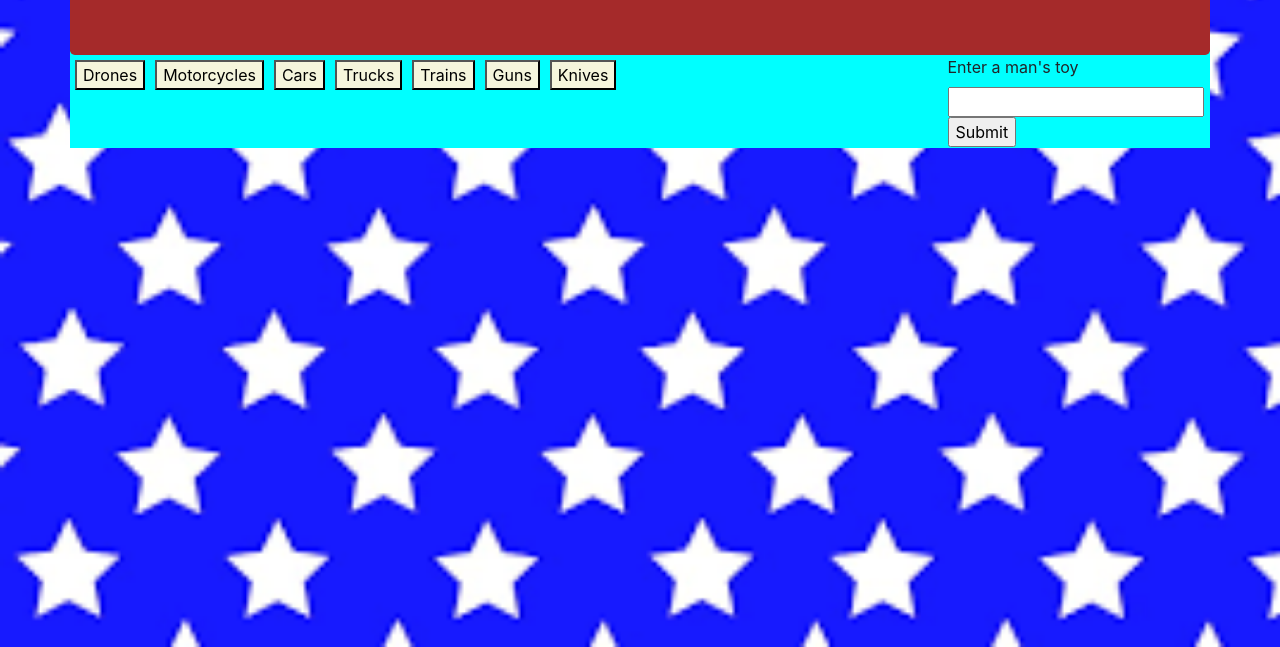
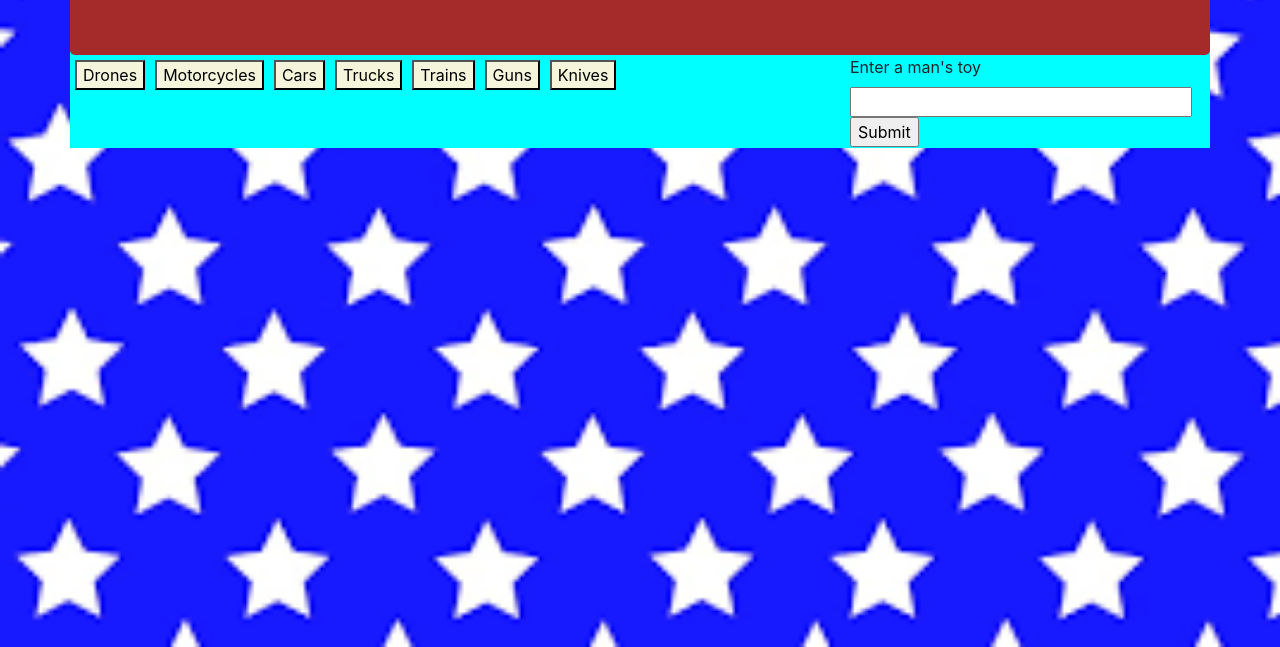
Before and after one commit to Autolispman/Man-Toys, a plain HTML site: page index.html in a window 1280 px wide. Shown: the part 153-800 px from the top of the page. Drawn offline with nearby package versions, Linux system fonts and the light colour scheme.

```diff
--- a/assets/css/style.css
+++ b/assets/css/style.css
@@ -50,3 +50,7 @@ body {
 .newSpan {
     padding: 10px;
 }
+
+.manText {
+    width: 95%;
+}
--- a/index.html
+++ b/index.html
@@ -24,14 +24,14 @@
             </div>
         </div>
         <div class="row">
-            <div class="col-9">
+            <div class="col-8">
                 <div id="arrayButtonsId" class="arrayButtons">
                 </div>
             </div>
-            <div class="col-3">
-                <form id="arrayButtonsId" class="arrayButtons">
+            <div class="col-4">
+                <form id="arrayButtonsId">
                     <label for="toy-input">Enter a man's toy</label>
-                    <input type="text" id="toy-input">
+                    <input type="text" id="toy-input" class="manText">
                     <input type="button" id="toy-submit" value="Submit">
                 </form>
             </div>
```
Also changed, not shown: assets/javascript/app.js (+0 -30 lines).
